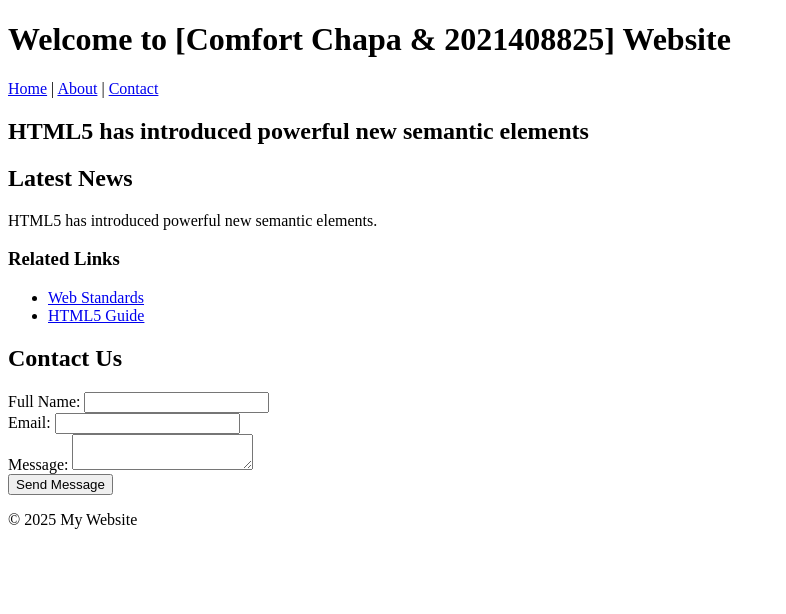
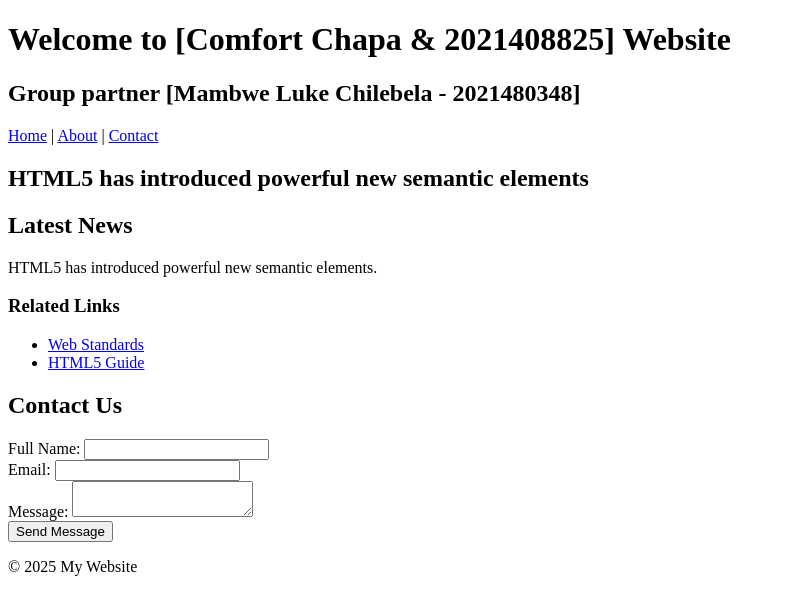
Before and after one commit to comfort786/lab2-html, a plain HTML site: page index.html in a window 1280 px wide. Shown: the whole page, without its empty margins (0-786 px from the left). Drawn offline with Linux system fonts and the light colour scheme.

Commit message:
Update index.html
I edited the index.html file to include my name and computer number as one of the group partners.

```diff
--- a/index.html
+++ b/index.html
@@ -8,6 +8,7 @@
 <body>
     <header>
         <h1>Welcome to [Comfort Chapa & 2021408825] Website</h1>
+        <h2>Group partner [Mambwe Luke Chilebela - 2021480348]</h2>
         <nav>
             <a href="#">Home</a> |
             <a href="#">About</a> |
```
